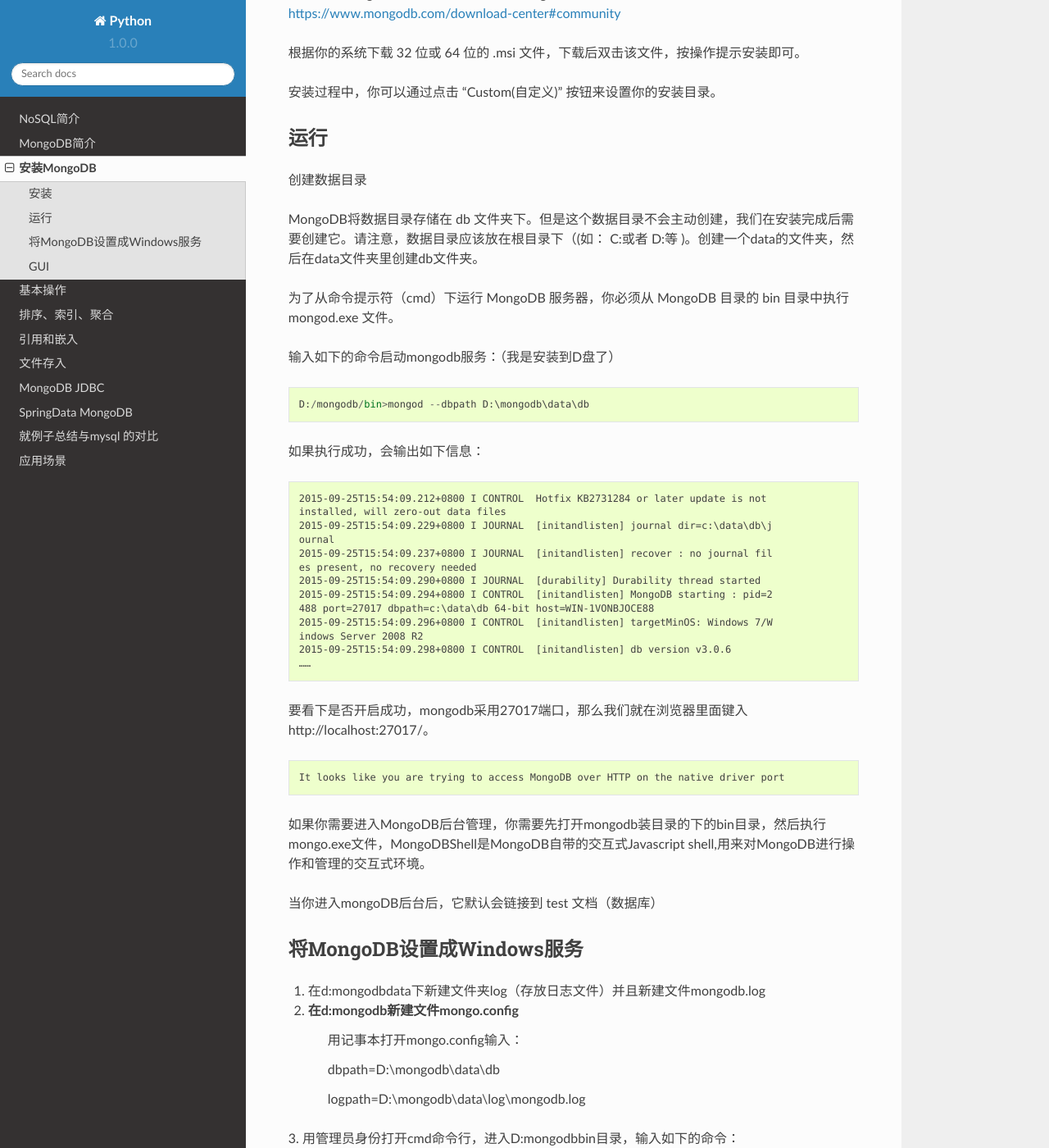
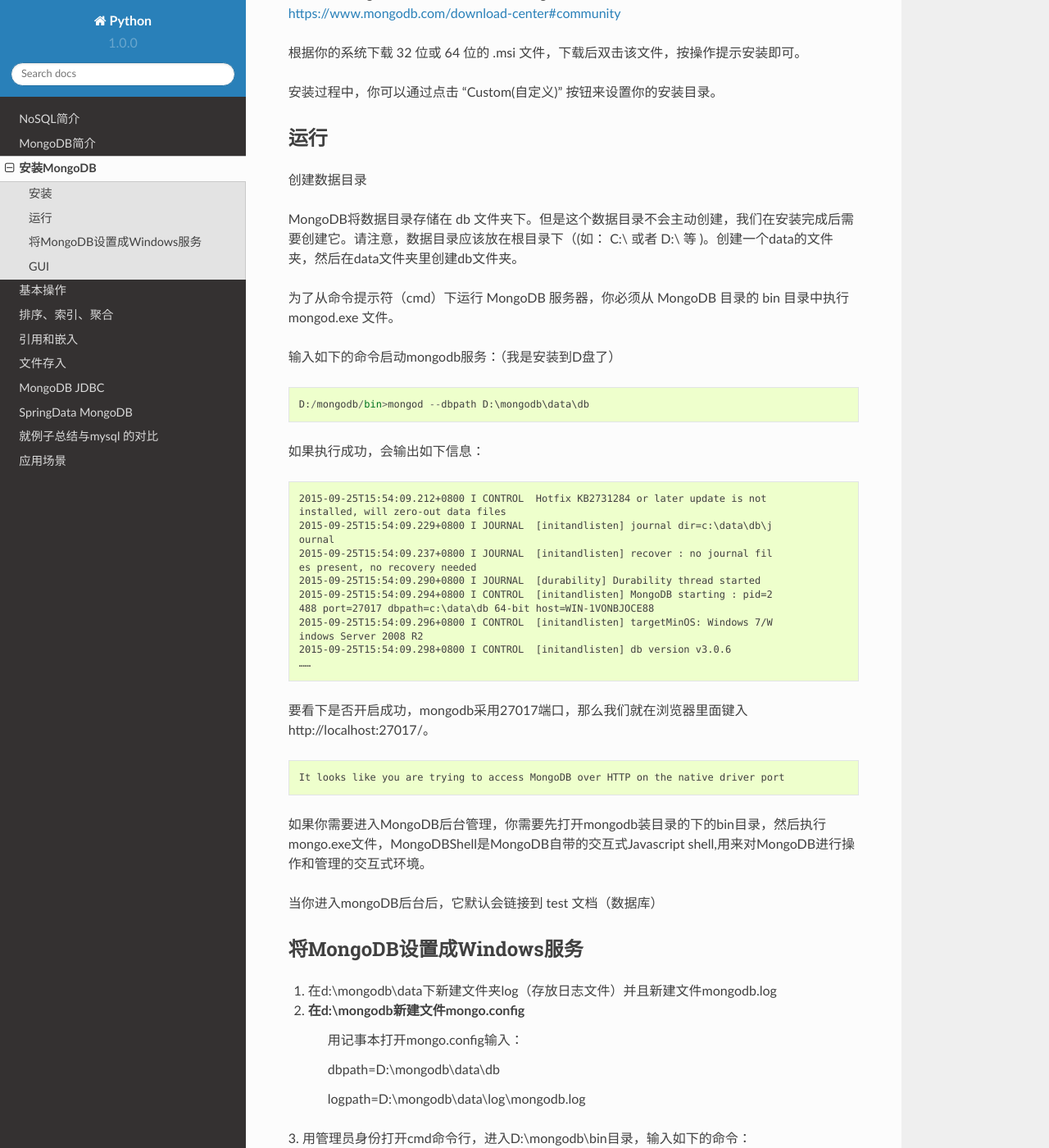
Before and after one commit to lishuang883/MongoDBDocs, a Sphinx documentation site: the page built from source/list3.rst, in a window 1280 px wide and 1400 px high, scrolled down 246 px. Shown: the whole window at 82% size. Built offline with Sphinx 7.4.7 and the Read the Docs theme 2.0.0, drawn with Linux system fonts in a browser that asks for light colours.

Commit message:
Update list3.rst

```diff
--- a/source/list3.rst
+++ b/source/list3.rst
@@ -14,7 +14,7 @@
 ----
 创建数据目录
 
-MongoDB将数据目录存储在 db 文件夹下。但是这个数据目录不会主动创建，我们在安装完成后需要创建它。请注意，数据目录应该放在根目录下（(如： C:\ 或者 D:\ 等 )。创建一个data的文件夹，然后在data文件夹里创建db文件夹。
+MongoDB将数据目录存储在 db 文件夹下。但是这个数据目录不会主动创建，我们在安装完成后需要创建它。请注意，数据目录应该放在根目录下（(如： C:\\ 或者 D:\\ 等 )。创建一个data的文件夹，然后在data文件夹里创建db文件夹。
 
 为了从命令提示符（cmd）下运行 MongoDB 服务器，你必须从 MongoDB 目录的 bin 目录中执行 mongod.exe 文件。
 
@@ -48,15 +48,15 @@ MongoDB将数据目录存储在 db 文件夹下。但是这个数据目录不会
 
 将MongoDB设置成Windows服务
 --------------------------
-1. 在d:\mongodb\data下新建文件夹log（存放日志文件）并且新建文件mongodb.log
+1. 在d:\\mongodb\\data下新建文件夹log（存放日志文件）并且新建文件mongodb.log
 
-2. 在d:\mongodb新建文件mongo.config
+2. 在d:\\mongodb新建文件mongo.config
 	用记事本打开mongo.config输入：
 
 	dbpath=D:\\mongodb\\data\\db
 
 	logpath=D:\\mongodb\\data\\log\\mongodb.log
-3. 用管理员身份打开cmd命令行，进入D:\mongodb\bin目录，输入如下的命令：
+3. 用管理员身份打开cmd命令行，进入D:\\mongodb\\bin目录，输入如下的命令：
 ::
  mongod --config D:\mongodb\mongo.config --install --serviceName "MongoDB"
 如图结果存放在日志文件中，查看日志发现已经成功。如果失败有可能没有使用管理员身份，遭到拒绝访问。
```
